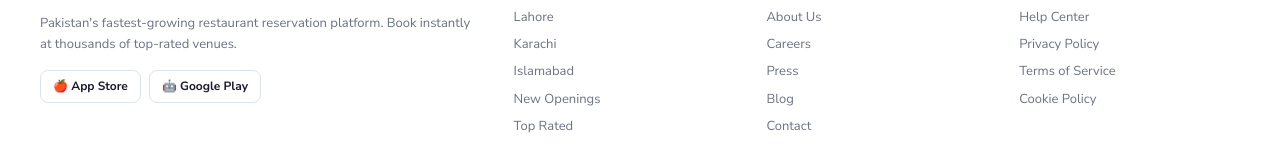
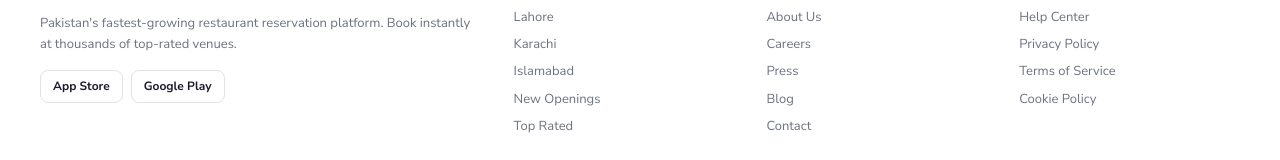
Before and after one commit to talhahassan0005/resturant-reservation, a Next.js app: page / in a window 1280 px wide. Shown: the part 2423-2583 px from the top of the page. Built offline with nearby package versions, Linux system fonts and the light colour scheme.

Commit message:
fix: downgrade eslint-config-next and related packages to version 15.3.2 fix: update footer component to use HTML entity for apostrophe

```diff
--- a/src/components/Footer.tsx
+++ b/src/components/Footer.tsx
@@ -22,10 +22,10 @@ export default function Footer() {
             </p>
             <div className="rrs-footer-apps">
               <button className="rrs-footer-app-btn" type="button">
-                🍎 App Store
+                 App Store
               </button>
               <button className="rrs-footer-app-btn" type="button">
-                🤖 Google Play
+                 Google Play
               </button>
             </div>
           </div>
```
Also changed, not shown: 1 other file (tests, documents, lock files or other folders).
